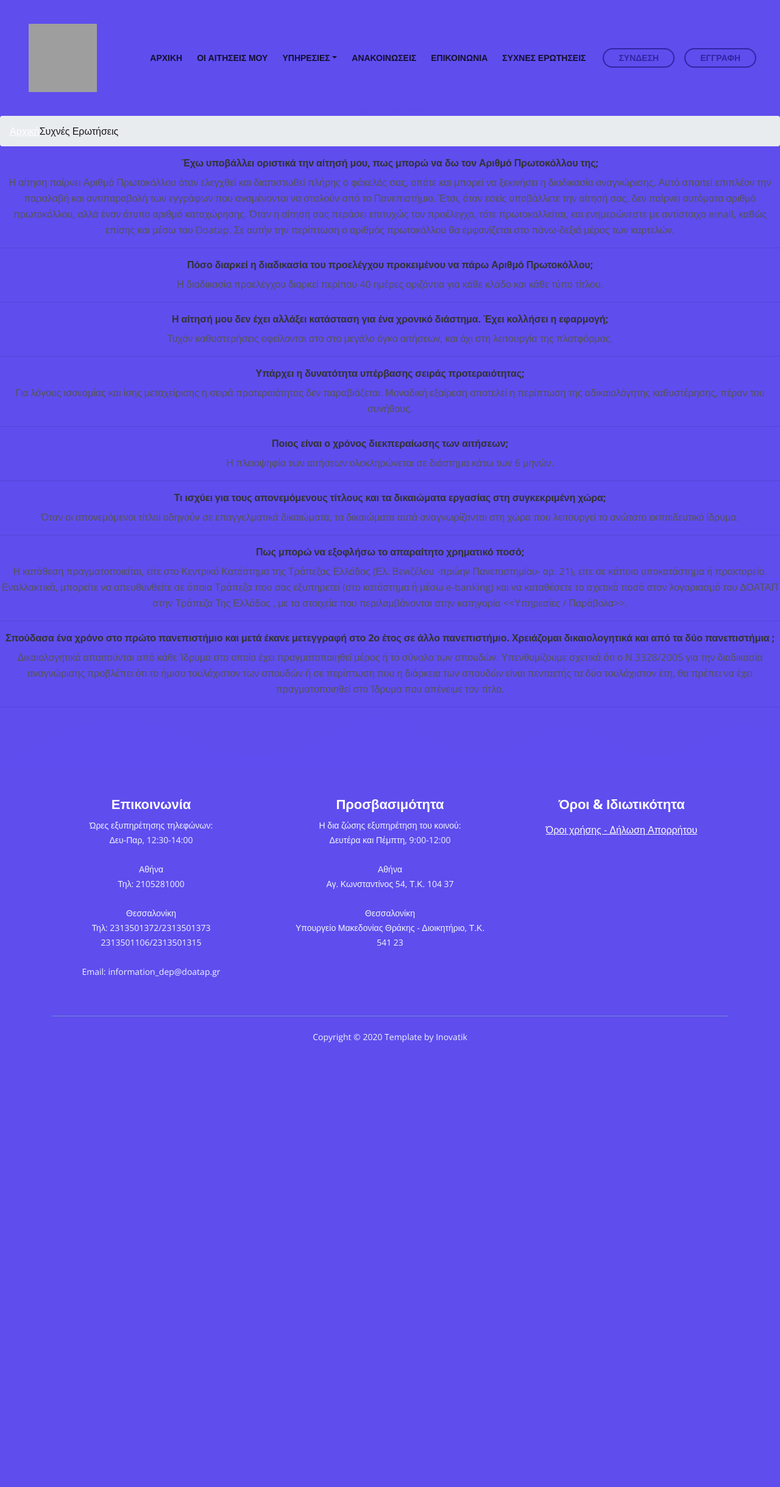
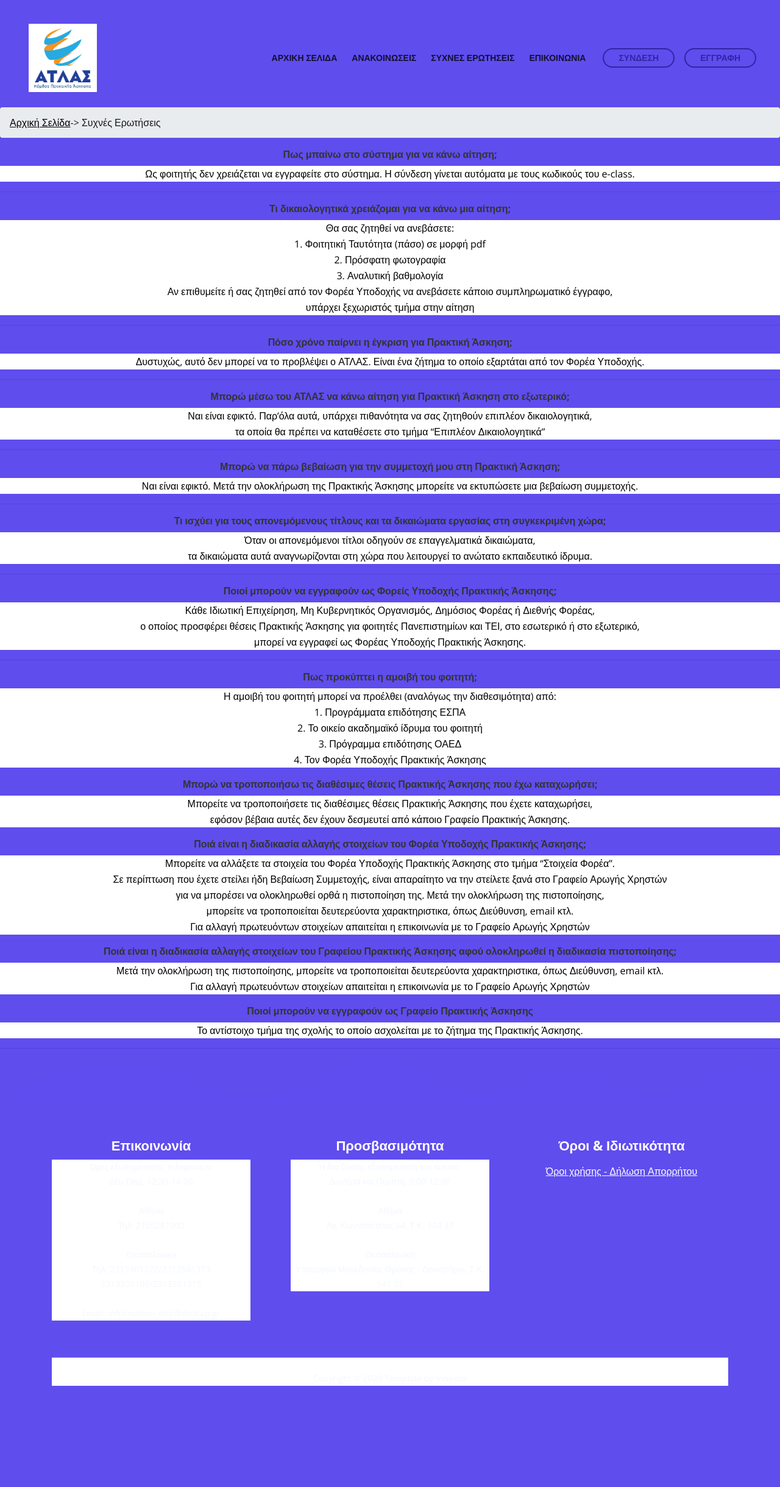
Before and after one commit to SpyrosNavro/atlas, a PHP site: page /faq.php in a window 1280 px wide. Shown: the whole page at 61% size. Before the commit the page ends 1710 px from the top, so only its background shows below. Run offline with PHP 8.4, Linux system fonts and the light colour scheme; grey boxes are pictures that could not be loaded.

Commit message:
changes to faq

```diff
--- a/web/css/styles.css
+++ b/web/css/styles.css
@@ -47,8 +47,9 @@
 }
 
 body, p {
-	color: #555;
-	font: 400 1rem/1.625rem "Open Sans", sans-serif;;
+	color: black;
+	font: 400 1rem/1.625rem "Open Sans", sans-serif;
+	background-color: white;
 }
 
 .p-large {
@@ -123,7 +124,7 @@
 }
 
 a {
-	color: rgb(255, 255, 255);
+	color: rgb(0, 0, 0);
 	text-decoration: underline;
 }
 
--- a/web/faq.php
+++ b/web/faq.php
@@ -24,7 +24,7 @@
 	<meta property="og:type" content="article" />
 
     <!-- Website Title -->
-    <title>Information- SaaS App HTML Landing Page Template</title>
+    <title>FAQs</title>
 
     <!-- Styles -->
     <link href="https://fonts.googleapis.com/css?family=Open+Sans:400,400i,700&display=swap&subset=latin-ext" rel="stylesheet">
@@ -58,7 +58,7 @@
             <!-- <a class="navbar-brand logo-text page-scroll" href="index.html">Tivo</a> -->
 
             <!-- Image Logo -->
-            <a class="navbar-brand logo-image" href="index.html"><img src="images/doatap_logo.png" alt="DOATAP logo"></a>
+            <a class="navbar-brand logo-image" href="index.php"><img src="images/atlas_logo.png" alt="ATLAS logo"></a>
             <!-- Mobile Menu Toggle Button -->
             <button class="navbar-toggler" type="button" data-toggle="collapse" data-target="#navbarsExampleDefault" aria-controls="navbarsExampleDefault" aria-expanded="false" aria-label="Toggle navigation">
                 <span class="navbar-toggler-awesome fas fa-bars"></span>
@@ -69,14 +69,15 @@
             <div class="collapse navbar-collapse" id="navbarsExampleDefault">
                 <ul class="navbar-nav ml-auto">
                     <li class="nav-item">
-                        <a class="nav-link page-scroll" href="index.html">ΑΡΧΙΚΗ <span class="sr-only">(current)</span></a>
+                        <a class="nav-link page-scroll" href="index.php">ΑΡΧΙΚΗ ΣΕΛΙΔΑ</span></a>
                     </li>
+
                     <?php
                     if( isset($_SESSION['email']))
                     { ?>
 
                         <li class="nav-item">
-                            <a class="nav-link page-scroll" href="applications.php">ΟΙ ΑΙΤΗΣΕΙΣ ΜΟΥ</a>
+                            <a class="nav-link page-scroll" href="announcements.php">ΑΝΑΚΟΙΝΩΣΕΙΣ</a>
                         </li>
 
                     <?php
@@ -84,85 +85,19 @@
                     ?>
 
                         <li class="nav-item">
-                            <a class="nav-link page-scroll" href="log-in.php">ΟΙ ΑΙΤΗΣΕΙΣ ΜΟΥ</a>
+                            <a class="nav-link page-scroll" href="log-in.php">ΑΝΑΚΟΙΝΩΣΕΙΣ</a>
                         </li>
 
                     <?php
                     }
                     ?>
 
-<!---                   <li class="nav-item dropdown">
-                        <a class="nav-link dropdown-toggle page-scroll" href="#video" id="navbarDropdown" role="button" aria-haspopup="true" aria-expanded="false">ΥΠΗΡΕΣΙΕΣ</a>
-                        <div class="dropdown-menu" aria-labelledby="navbarDropdown">
-
-                            <div class="dropdown-items-divide-hr"></div>
-
-                            <li class="nav-item dropdown">
-                           <a class="dropdown-item" href="terms-conditions.html"><span class="item-text">ΕΝΗΜΕΡΩΣΗ ΑΙΤΟΥΝΤΑ</span></a>
-
-
-                            <div class="dropdown-items-divide-hr"></div>
-                            <ul class="nav-item dropdown">
-                                <li><a href="#">3rd level dropdown</a></li>
-                                <li><a href="#">3rd level dropdown</a></li>
-                            </ul>
-
-                            </li>
-
---->
-                            <div class="nav-item dropdown">
-                            <!---    <button class="nav-link dropdown-toggle page-scroll" href="#video" id="navbarDropdown" role="button" aria-haspopup="true" aria-expanded="false">ΥΠΗΡΕΣΙΕΣ   --->
-                            <a class="nav-link dropdown-toggle page-scroll" href="index.html#video" id="navbarDropdown" role="button" aria-haspopup="true" aria-expanded="false">ΥΠΗΡΕΣΙΕΣ</a>
-
-
-
-
-                            <!---    <div class="dropdown-items-divide-hr"></div>    --->
-                                <ul class="nav-item dropdown-menu">
-
-                                <li class="nav-item dropdown-submenu">
-                                    <a class="nav-link dropdown-toggle page-scroll item" href="#" id="navbarDropdown" role="button" aria-haspopup="true" aria-expanded="false">ΕΝΗΜΕΡΩΣΗ ΑΙΤΟΥΝΤΑ <span class="caret"></span></a>
-                                <!---    <a class="nav-item dropdown-item"  tabindex="-1" href="#" id="navbarDropdown" role="button" aria-haspopup="true" aria-expanded="false">ΕΝΗΜΕΡΩΣΗ ΑΙΤΟΥΝΤΑ</a> --->
-
-                                    <div class="dropdown-items-divide-hr"></div>
-                                    <ul class="nav-item dropdown-submenu">
-                                        <li><a class="nav-item dropdown-item"  href="#information.html">Διαδικασία</a></li>
-                                        <div class="dropdown-items-divide-hr"></div>
-                                        <li class="nav-item dropdown-submenu">
-                                            <a class="nav-item dropdown-item" tabindex="-1" href="#">Πανεπιστήμια<span class="caret"></a>
-                                            <ul class="nav-item dropdown-submenu">
-                                                <li><a class="nav-item dropdown-item" tabindex="-1" href="greek_unis.php">Ελληνικά Πανεπιστήμια<span class="caret"></a></li>
-                                                <li><a class="nav-item dropdown-item" tabindex="-1" href="other_unis.php">Πανεπιστήμια Εξωτερικού<span class="caret"></a></li>
-                                            </ul>
-                                        <div class="dropdown-items-divide-hr"></div>
-                                        <li><a class="nav-item dropdown-item" tabindex="-1" href="paravola.html">Παράβολα<span class="caret"></a></li>
-                                        <div class="dropdown-items-divide-hr"></div>
-                                    </ul>
-
-                                </li>
-
-
-
-
-
-
-                            <a class="nav-item dropdown-item" tabindex="-1" href="extra_help.html">ΣΥΜΠΛΗΡΩΜΑΤΙΚΑ ΑΙΤΗΜΑΤΑ<span class="caret"></span></a>
-
-
-                        </ul>
-                        </div>
-                    </li>
-
                     <li class="nav-item">
-                        <a class="nav-link page-scroll" href="announcements.php">ΑΝΑΚΟΙΝΩΣΕΙΣ</a>
+                        <a class="nav-link page-scroll" href="faq.php">ΣΥΧΝΕΣ ΕΡΩΤΗΣΕΙΣ</a>
                     </li>
 
                     <li class="nav-item">
                         <a class="nav-link page-scroll" href="communication.php">ΕΠΙΚΟΙΝΩΝΙΑ</a>
-                    </li>
-
-                    <li class="nav-item">
-                        <a class="nav-link page-scroll" href="faq.php">ΣΥΧΝΕΣ ΕΡΩΤΗΣΕΙΣ</a>
                     </li>
                 </ul>
                 <span class="nav-item" >
@@ -211,29 +146,22 @@
 
     <div id="faqs" class="questions">
 
-        <div class="container">
-            <div class="row">
-                <div class="col-lg-12">
-                    <div class="above-heading"><center>ΣΥΧΝΕΣ ΕΡΩΤΗΣΕΙΣ</center></div>
-                </div>
-            </div>
-        </div>
+        <ul class="breadcrumb">
+            <li><a href="index.php">Αρχική Σελίδα</a></li>
 
-        <ul class="breadcrumb">
-            <li><a href="index.html">Αρχική</a></li>
-
-            <li>Συχνές Ερωτήσεις</li>
+            <li> -> Συχνές Ερωτήσεις</li>
           </ul>
 
         <section class="faq-container">
             <div class="faq-one">
 
                 <!-- faq question -->
-                <h6 class="faq-page"> Έχω υποβάλλει οριστικά την αίτησή μου, πως μπορώ να δω τον Αριθμό Πρωτοκόλλου της;</h6>
+                <h6 class="faq-page"> Πως μπαίνω στο σύστημα για να κάνω αίτηση;</h6>
 
                 <!-- faq answer -->
                 <div class="faq-body">
-                    <p> Η αίτηση παίρνει Αριθμό Πρωτοκόλλου όταν ελεγχθεί και διαπιστωθεί πλήρης ο φάκελός σας, οπότε και μπορεί να ξεκινήσει η διαδικασία αναγνώρισης. Αυτό απαιτεί επιπλέον την παραλαβή και αντιπαραβολή των εγγράφων που αναμένονται να σταλούν από το Πανεπιστήμιο. Έτσι, όταν εσείς υποβάλλετε την αίτησή σας, δεν παίρνει αυτόματα αριθμό πρωτοκόλλου, αλλά έναν άτυπο αριθμό καταχώρησης. Όταν η αίτησή σας περάσει επιτυχώς τον προέλεγχο, τότε πρωτοκολλείται, και ενημερώνεστε με αντίστοιχο email, καθώς επίσης και μέσω του Doatap. Σε αυτήν την περίπτωση ο αριθμός πρωτοκόλλου θα εμφανίζεται στο πάνω-δεξιά μέρος των καρτελών.
+                    <p> Ως φοιτητής δεν χρειάζεται να εγγραφείτε στο σύστημα. Η σύνδεση γίνεται αυτόματα με τους κωδικούς του e-class.
+
                     </p>
                 </div>
             </div>
@@ -242,12 +170,17 @@
             <div class="faq-two">
 
                 <!-- faq question -->
-                <h6 class="faq-page">Πόσο διαρκεί η διαδικασία του προελέγχου προκειμένου να πάρω Αριθμό Πρωτοκόλλου; </h6>
+                <h6 class="faq-page">Τι δικαιολογητικά χρειάζομαι για να κάνω μια αίτηση;</h6>
 
                 <!-- faq answer -->
 
                 <div class="faq-body">
-                    <p>Η διαδικασία προελέγχου διαρκεί περίπου 40 ημέρες οριζόντια για κάθε κλάδο και κάθε τύπο τίτλου.
+                    <p>Θα σας ζητηθεί να ανεβάσετε: </br>
+                    1. Φοιτητική Ταυτότητα (πάσο) σε μορφή pdf </br>
+                    2. Πρόσφατη φωτογραφία </br>
+                    3. Αναλυτική βαθμολογία </br>
+                    Αν επιθυμείτε ή σας ζητηθεί από τον Φορέα Υποδοχής να ανεβάσετε κάποιο συμπληρωματικό έγγραφο,</br>υπάρχει ξεχωριστός τμήμα στην αίτηση
+
                     </p>
                 </div>
             </div>
@@ -257,11 +190,11 @@
             <div class="faq-three">
 
                 <!-- faq question -->
-                <h6 class="faq-page"> Η αίτησή μου δεν έχει αλλάξει κατάσταση για ένα χρονικό διάστημα. Έχει κολλήσει η εφαρμογή;</h6>
+                <h6 class="faq-page">Πόσο χρόνο παίρνει η έγκριση για Πρακτική Άσκηση;</h6>
 
                 <!-- faq answer -->
                 <div class="faq-body">
-                    <p>Τυχόν καθυστερήσεις οφείλονται στο στο μεγάλο όγκο αιτήσεων, και όχι στη λειτουργία της πλατφόρμας.
+                    <p>Δυστυχώς, αυτό δεν μπορεί να το προβλέψει ο ΑΤΛΑΣ. Είναι ένα ζήτημα το οποίο εξαρτάται από τον Φορέα Υποδοχής.
                     </p>
                 </div>
             </div>
@@ -271,11 +204,11 @@
             <div class="faq-four">
 
                 <!-- faq question -->
-                <h6 class="faq-page"> Υπάρχει η δυνατότητα υπέρβασης σειράς προτεραιότητας;</h6>
+                <h6 class="faq-page">Μπορώ μέσω του ΑΤΛΑΣ να κάνω αίτηση για Πρακτική Άσκηση στο εξωτερικό;</h6>
 
                 <!-- faq answer -->
                 <div class="faq-body">
-                    <p>Για λόγους ισονομίας και ίσης μεταχείρισης η σειρά προτεραιότητας δεν παραβιάζεται. Μοναδική εξαίρεση αποτελεί η περίπτωση της αδικαιολόγητης καθυστέρησης, πέραν του συνήθους.</p>
+                    <p>Ναι είναι εφικτό. Παρ’όλα αυτά, υπάρχει πιθανότητα να σας ζητηθούν επιπλέον δικαιολογητικά,</br>τα οποία θα πρέπει να καταθέσετε στο τμήμα “Επιπλέον Δικαιολογητικά”</p>
                 </div>
             </div>
 
@@ -285,12 +218,11 @@
             <div class="faq-five">
 
                 <!-- faq question -->
-                <h6 class="faq-page"> Ποιος είναι ο χρόνος διεκπεραίωσης των αιτήσεων; </h6>
+                <h6 class="faq-page"> Μπορώ να πάρω βεβαίωση για την συμμετοχή μου στη Πρακτική Άσκηση; </h6>
 
                 <!-- faq answer -->
                 <div class="faq-body">
-                    <p>  Η πλειοψηφία των αιτήσεων ολοκληρώνεται σε διάστημα κάτω των 6 μηνών.
-
+                    <p>  Ναι είναι εφικτό. Μετά την ολοκλήρωση της Πρακτικής Άσκησης μπορείτε να εκτυπώσετε μια βεβαίωση συμμετοχής.
                     </p>
                 </div>
             </div>
@@ -306,7 +238,7 @@
 
                 <!-- faq answer -->
                 <div class="faq-body">
-                    <p> Όταν οι απονεμόμενοι τίτλοι οδηγούν σε επαγγελματικά δικαιώματα, τα δικαιώματα αυτά αναγνωρίζονται στη χώρα που λειτουργεί το ανώτατο εκπαιδευτικό ίδρυμα.
+                    <p> Όταν οι απονεμόμενοι τίτλοι οδηγούν σε επαγγελματικά δικαιώματα,</br>τα δικαιώματα αυτά αναγνωρίζονται στη χώρα που λειτουργεί το ανώτατο εκπαιδευτικό ίδρυμα.
 
                     </p>
                 </div>
@@ -318,14 +250,12 @@
             <div class="faq-seven">
 
                 <!-- faq question -->
-                <h6 class="faq-page"> Πως μπορώ να εξοφλήσω το απαραίτητο χρηματικό ποσό;
+                <h6 class="faq-page">Ποιοί μπορούν να εγγραφούν ως Φορείς Υποδοχής Πρακτικής Άσκησης;
                 </h6>
 
                 <!-- faq answer -->
                 <div class="faq-body">
-                    <p>Η κατάθεση πραγματοποιείται, είτε στο Κεντρικό Κατάστημα της Τράπεζας Ελλάδος (Ελ. Βενιζέλου -πρώην Πανεπιστημίου-
-                        αρ. 21), είτε σε κάποιο υποκατάστημα ή πρακτορείο. Εναλλακτικά, μπορείτε να απευθυνθείτε σε όποια Τράπεζα που σας εξυπηρετεί (στο κατάστημα ή μέσω e-banking) και να καταθέσετε το σχετικό ποσό στον λογαριασμό του ΔΟΑΤΑΠ στην Τράπεζα Της Ελλάδος , με τα στοιχεία που περιλαμβάνονται στην κατηγορία <<Υπηρεσίες / Παράβολα>>.
-
+                    <p>Κάθε Ιδιωτική Επιχείρηση, Μη Κυβερνητικός Οργανισμός, Δημόσιος Φορέας ή Διεθνής Φορέας,</br>ο οποίος προσφέρει θέσεις Πρακτικής Άσκησης για φοιτητές Πανεπιστημίων και ΤΕΙ, στο εσωτερικό ή στο εξωτερικό,</br>μπορεί να εγγραφεί ως Φορέας Υποδοχής Πρακτικής Άσκησης.
                     </p>
                 </div>
             </div>
@@ -336,14 +266,78 @@
             <div class="faq-eight">
 
                 <!-- faq question -->
-                <h6 class="faq-page">Σπούδασα ένα χρόνο στο πρώτο πανεπιστήμιο και μετά έκανε μετεγγραφή στο 2ο έτος σε άλλο πανεπιστήμιο. Χρειάζομαι δικαιολογητικά και από τα δύο πανεπιστήμια ; </h6>
+                <h6 class="faq-page">Πως προκύπτει η αμοιβή του φοιτητή;</h6>
 
                 <!-- faq answer -->
                 <div class="faq-body">
-                    <p>    Δικαιολογητικά απαιτούνται από κάθε Ίδρυμα στο οποίο έχει πραγματοποιηθεί μέρος ή το σύνολο των σπουδών. Υπενθυμίζουμε σχετικά ότι ο Ν.3328/2005 για την διαδικασία αναγνώρισης προβλέπει ότι το ήμισυ τουλάχιστον των σπουδών ή σε περίπτωση που η διάρκεια των σπουδών είναι πενταετής τα δύο τουλάχιστον έτη, θα πρέπει να έχει πραγματοποιηθεί στο Ίδρυμα που απένειμε τον τίτλο.
+                    <p>Η αμοιβή του φοιτητή μπορεί να προέλθει (αναλόγως την διαθεσιμότητα) από: </br>
+                    1. Προγράμματα επιδότησης ΕΣΠΑ </br>
+                    2. Το οικείο ακαδημαϊκό ίδρυμα του φοιτητή </br>
+                    3. Πρόγραμμα επιδότησης ΟΑΕΔ </br>
+                    4. Τον Φορέα Υποδοχής Πρακτικής Άσκησης </br>
                     </p>
                 </div>
             </div>
+
+            <div class="faq-nine">
+
+                <!-- faq question -->
+                <h6 class="faq-page">Μπορώ να τροποποιήσω τις διαθέσιμες θέσεις Πρακτικής Άσκησης που έχω καταχωρήσει;
+                </h6>
+
+                <!-- faq answer -->
+                <div class="faq-body">
+                    <p>Μπορείτε να τροποποιήσετε τις διαθέσιμες θέσεις Πρακτικής Άσκησης που έχετε καταχωρήσει,</br>εφόσον βέβαια αυτές δεν έχουν δεσμευτεί από κάποιο Γραφείο Πρακτικής Άσκησης.
+                    </p>
+                </div>
+            </div>
+
+            <div class="faq-ten">
+
+                <!-- faq question -->
+                <h6 class="faq-page">Ποιά είναι η διαδικασία αλλαγής στοιχείων του Φορέα Υποδοχής Πρακτικής Άσκησης;
+                </h6>
+
+                <!-- faq answer -->
+                <div class="faq-body">
+                    <p>Μπορείτε να αλλάξετε τα στοιχεία του Φορέα Υποδοχής Πρακτικής Άσκησης στο τμήμα “Στοιχεία Φορέα”. </br>
+                    Σε περίπτωση που έχετε στείλει ήδη Βεβαίωση Συμμετοχής, είναι απαραίτητο να την στείλετε ξανά στο Γραφείο Αρωγής Χρηστών </br> για να μπορέσει να ολοκληρωθεί ορθά η πιστοποίηση της.
+                    Μετά την ολοκλήρωση της πιστοποίησης, </br> μπορείτε να τροποποιείται δευτερεύοντα χαρακτηριστικα, όπως Διεύθυνση, email κτλ. </br>
+                    Για αλλαγή πρωτευόντων στοιχείων απαιτείται η επικοινωνία με το Γραφείο Αρωγής Χρηστών </br>
+
+                    </p>
+                </div>
+            </div>
+
+            <div class="faq-eleven">
+
+                <!-- faq question -->
+                <h6 class="faq-page">Ποιά είναι η διαδικασία αλλαγής στοιχείων του Γραφείου Πρακτικής Άσκησης αφού ολοκληρωθεί η διαδικασία πιστοποίησης;
+                </h6>
+
+                <!-- faq answer -->
+                <div class="faq-body">
+                    <p>Μετά την ολοκλήρωση της πιστοποίησης, μπορείτε να τροποποιείται δευτερεύοντα χαρακτηριστικα, όπως Διεύθυνση, email κτλ. </br>
+                    Για αλλαγή πρωτευόντων στοιχείων απαιτείται η επικοινωνία με το Γραφείο Αρωγής Χρηστών
+
+                    </p>
+                </div>
+            </div>
+
+            <div class="faq-twelve">
+
+                <!-- faq question -->
+                <h6 class="faq-page">Ποιοί μπορούν να εγγραφούν ως Γραφείο Πρακτικής Άσκησης
+                </h6>
+
+                <!-- faq answer -->
+                <div class="faq-body">
+                    <p>Το αντίστοιχο τμήμα της σχολής το οποίο ασχολείται με το ζήτημα της Πρακτικής Άσκησης.
+                    </p>
+                </div>
+            </div>
+
+
 
             <hr class="hr-line">
 
```
